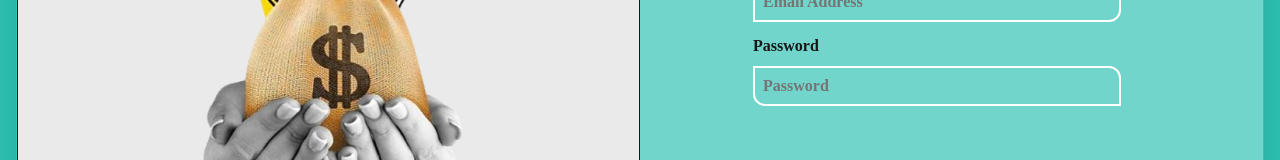
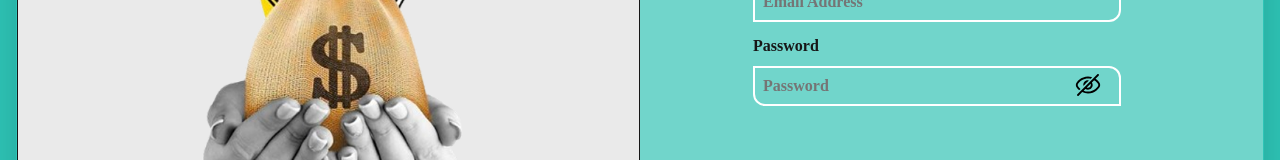
Before and after one commit to elphie-pro/ElphBank, a Next.js app: page /sign-up in a window 1280 px wide. Shown: the part 430-590 px from the top of the page. Built offline with nearby package versions, Linux system fonts and the light colour scheme; no server answers.

Commit message:
hidden signup

```diff
--- a/src/app/sign-up/page.jsx
+++ b/src/app/sign-up/page.jsx
@@ -16,6 +16,7 @@ export default function Page() {
     const [email, setEmail] = useState("")
     const [password, setPassword] = useState("")
     const [user, setUser] = useState(null)
+    const [hide, setHide] = useState(false)
 
     const route = useRouter()
 
@@ -23,6 +24,10 @@ export default function Page() {
         hidden: { opacity: 0 },
         show: { opacity: 1, transition: { staggerChildren: 0.25 } },
       };
+
+      const handleToggle = () => {
+        setHide((prev) => !prev)
+      }
 
       const googleCreate = async () => {
         try {
@@ -93,12 +98,14 @@ export default function Page() {
                                     setEmail(e.target.value)
                                 }} className="border-2 border-white w-[17rem] md:w-[23rem] h-[2.5rem] mt-2 rounded-tl-xl font-semibold rounded-br-xl placeholder-[#757575] p-2 outline-none"/>
                                 <br />
-                                <div className="pt-3">
+                                 <div className="pt-3">
                                     <label htmlFor="" className="text-[1rem] font-semibold">Password</label>
                                     <br />
-                                    <input type="password" placeholder="Password" required onChange={(e) => {
+                                    <input type={!hide ? "password" : "text"}  placeholder="Password" required onChange={(e) => {
                                         setPassword(e.target.value)
                                     }} className="border-2 border-white w-[17rem] md:w-[23rem] h-[2.5rem] mt-2 rounded-tr-xl font-semibold rounded-bl-xl placeholder-[#757575] p-2 outline-none"/>
+
+                                    <button className="absolute ml-[-3rem] mt-[.7rem] cursor-pointer" onClick={handleToggle}><Image src={hide ? '/Eye.svg' : '/Eye-closed.svg'} width={30} height={20} alt="w"/></button>
                                 </div>
                             </div>
                         </div>
```
